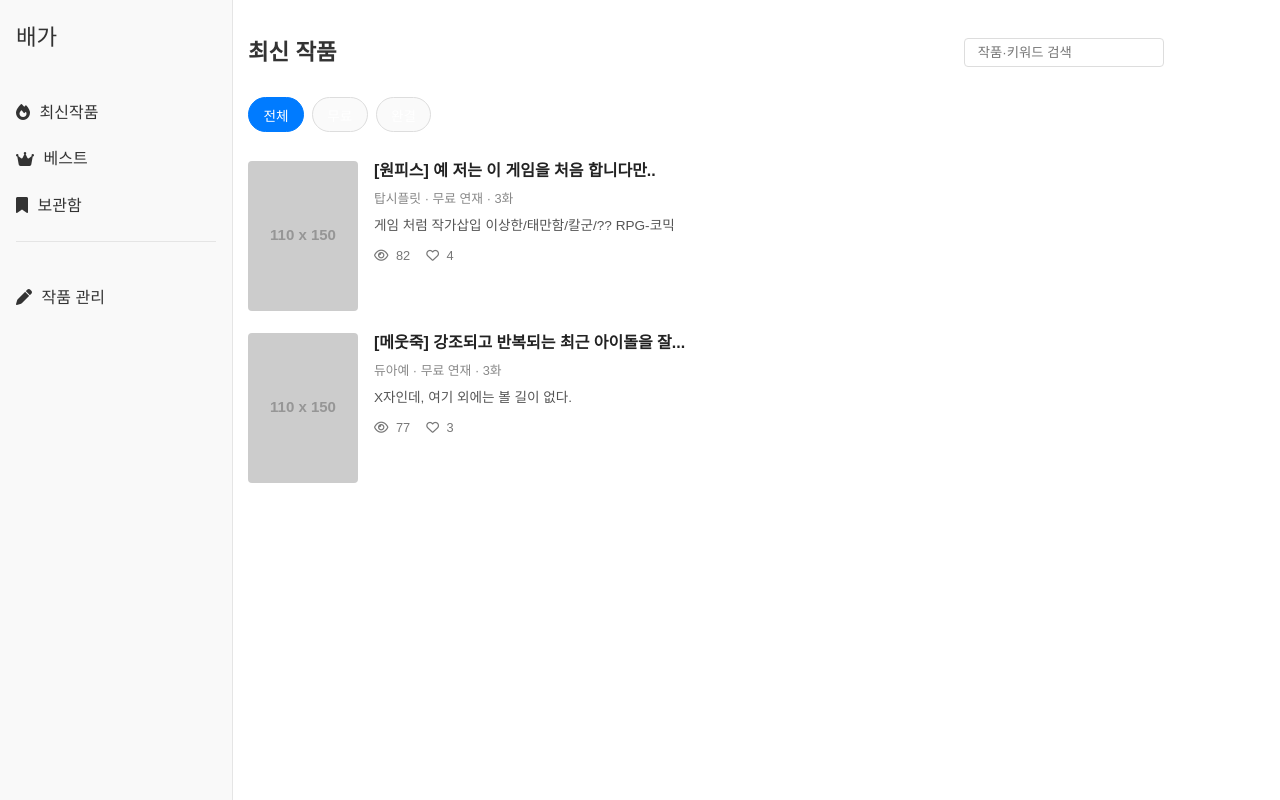
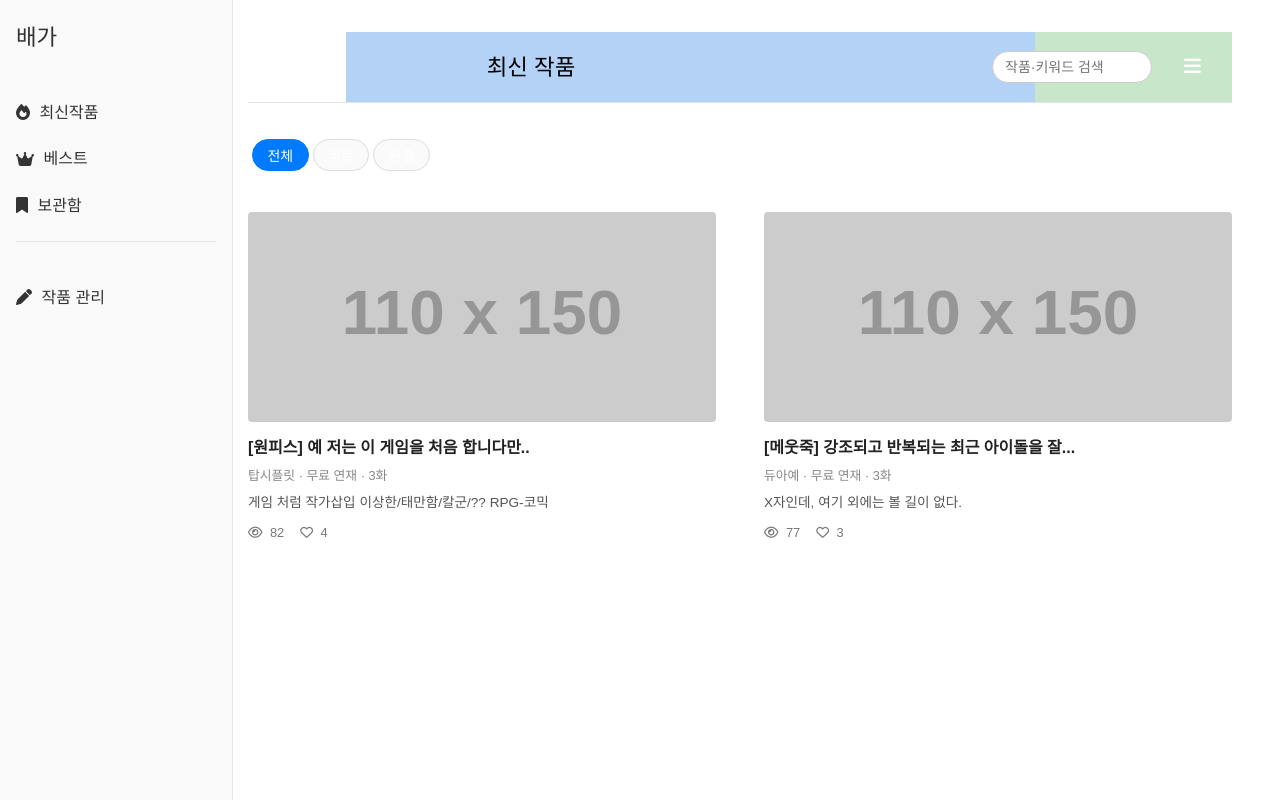
Before and after one commit to 00hailey00/nevelupload, a plain HTML site: page index.html in a window 1280 px wide. Drawn offline with Linux system fonts and the light colour scheme; placeholder pictures from the web are drawn by us; a web font is replaced by a local one.

Commit message:
Update style.css

```diff
--- a/style.css
+++ b/style.css
@@ -243,3 +243,63 @@ textarea {
     font-size: 14px;
   }
 }
+/* ===================================================
+   Joara 스타일 상단 헤더 · 탭 · 컬러 바 (2025-08-05)
+=================================================== */
+
+/* Pretendard 20 px 제목용 (없으면 MaruBuri가 대체) */
+@import url('https://cdn.jsdelivr.net/gh/orioncactus/pretendard/dist/web/static/pretendard.css');
+
+/* 1) 파란-연두 배색 상단 바 */
+.topbar::before{
+  content:"";
+  position:absolute; inset:0; height:70px; z-index:-1;
+  background:linear-gradient(90deg,
+    transparent 0 10%,    /* 좌측 아이콘 자리 */
+    #b3d2f5   10% 80%,    /* 파란 중앙 */
+    #c8e6c9   80% 100%);  /* 연두 우측 */
+}
+
+/* 2) topbar 재정렬 */
+.topbar{
+  position:sticky; top:0;
+  height:70px;
+  padding:0 .75rem;
+  display:flex; justify-content:space-between; align-items:center;
+  background:transparent;            /* 컬러는 ::before가 담당 */
+  border-bottom:1px solid #e5e5e5;
+}
+
+/* 3) 가운데 제목 */
+.sub-title{
+  margin:0; flex:1; text-align:center;
+  font:20px/1.3 'Pretendard','MaruBuri',sans-serif;
+  color:#000;
+  padding:2px 190px 0 0;             /* 스크린샷 동일 수치 */
+}
+
+/* 4) 검색창 */
+.utilities input[type="search"]{
+  width:160px; height:32px;
+  padding:0 .75rem;
+  border:1px solid #ccc; border-radius:16px;
+  font:14px 'MaruBuri',sans-serif;
+}
+
+/* 5) 카테고리 탭 버튼 높이·간격 */
+.category-tabs{padding:.75rem .25rem; gap:.25rem;}
+.category-tabs button{
+  height:32px; padding:0 .9rem; border-radius:16px;
+  font:14px 'MaruBuri',sans-serif;
+}
+
+/* 6) PC 화면에서 최신 작품 2열 카드 */
+@media (min-width:769px){
+  .novel-list{
+    display:grid;
+    grid-template-columns:repeat(2,1fr);
+    gap:2rem 3rem;          /* 세로 2 rem, 가로 3 rem */
+  }
+  .novel-row{flex-direction:column;}
+  .novel-row img{width:100%; height:210px;}
+}
```
